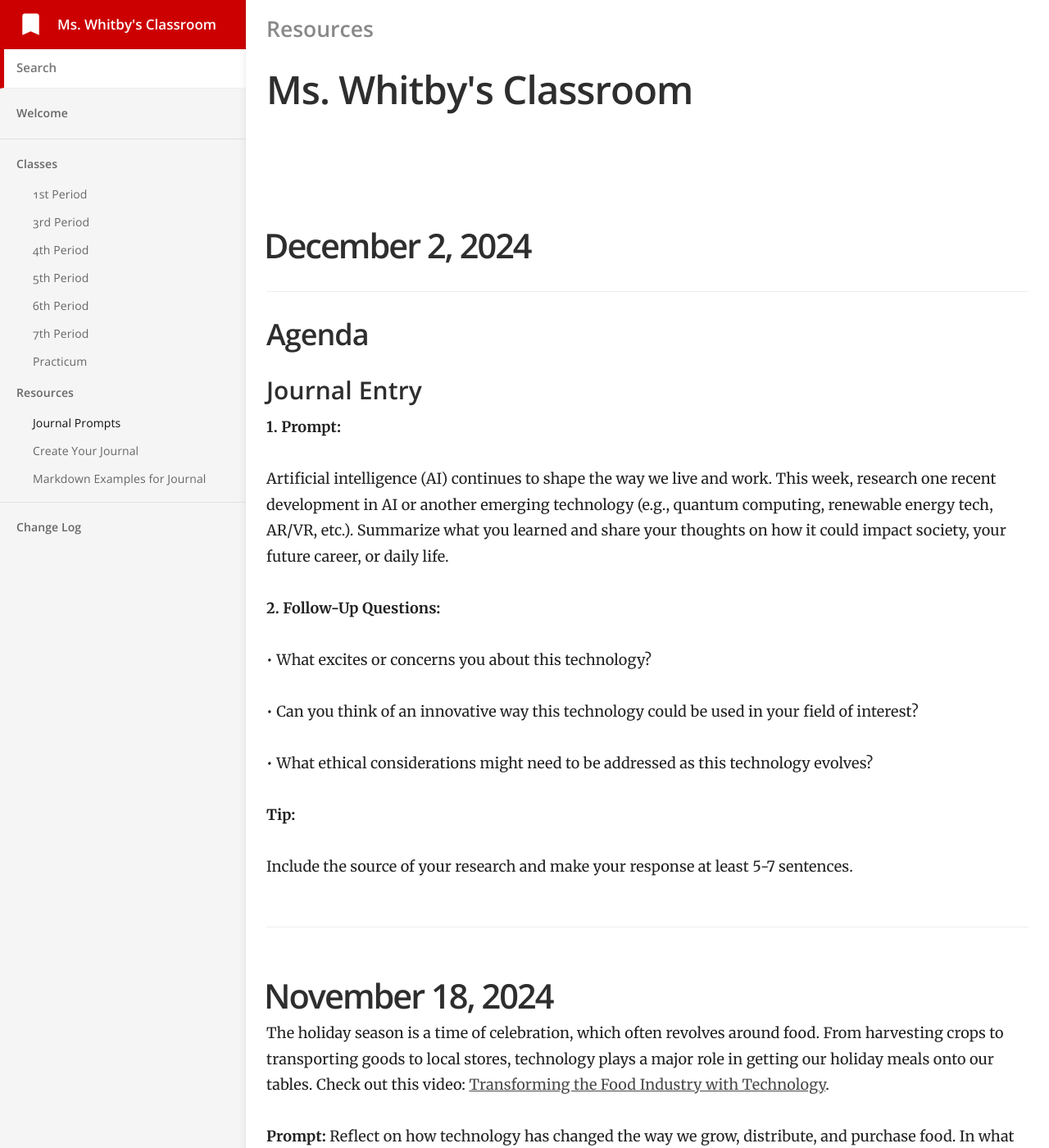
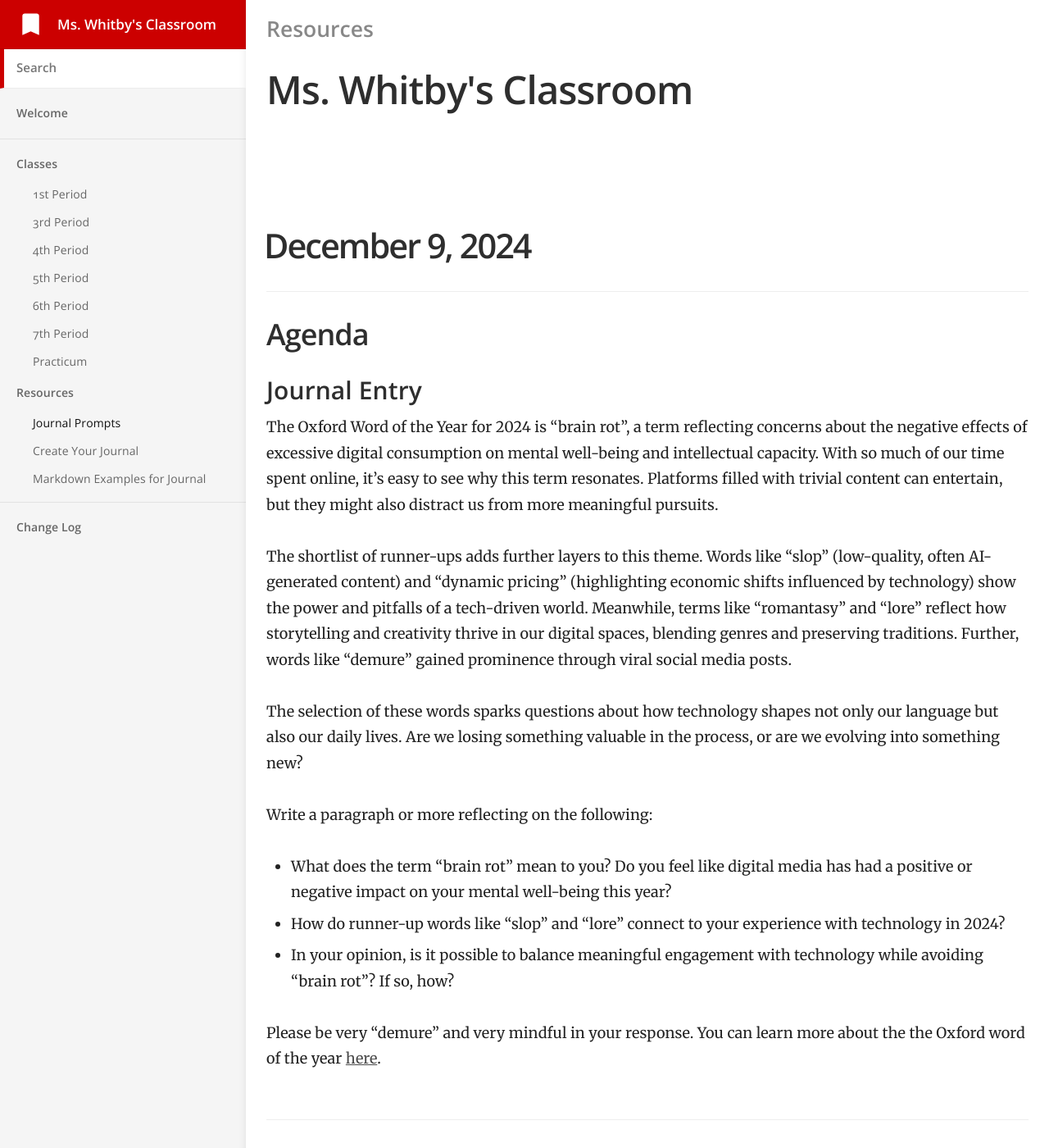
Before and after one commit to mswhitby/classroom, a Jekyll site: the page built from _docs/resources/journal.md, in a window 1280 px wide and 1400 px high. Shown: the whole window at 82% size. Built offline with Jekyll 4.4.1, drawn with Linux system fonts in a browser that asks for light colours.

Commit message:
Update journal.md

```diff
--- a/_docs/resources/journal.md
+++ b/_docs/resources/journal.md
@@ -3,6 +3,28 @@ title: Journal Prompts
 category: Resources
 order: 1
 ---
+
+# December 9, 2024
+
+## Agenda
+
+### Journal Entry
+
+The Oxford Word of the Year for 2024 is “brain rot”, a term reflecting concerns about the negative effects of excessive digital consumption on mental well-being and intellectual capacity. With so much of our time spent online, it’s easy to see why this term resonates. Platforms filled with trivial content can entertain, but they might also distract us from more meaningful pursuits.
+
+The shortlist of runner-ups adds further layers to this theme. Words like “slop” (low-quality, often AI-generated content) and “dynamic pricing” (highlighting economic shifts influenced by technology) show the power and pitfalls of a tech-driven world. Meanwhile, terms like “romantasy” and “lore” reflect how storytelling and creativity thrive in our digital spaces, blending genres and preserving traditions. Further, words like “demure” gained prominence through viral social media posts.
+
+The selection of these words sparks questions about how technology shapes not only our language but also our daily lives. Are we losing something valuable in the process, or are we evolving into something new?
+
+Write a paragraph or more reflecting on the following:
+- What does the term “brain rot” mean to you? Do you feel like digital media has had a positive or negative impact on your mental well-being this year?
+- How do runner-up words like “slop” and “lore” connect to your experience with technology in 2024?
+- In your opinion, is it possible to balance meaningful engagement with technology while avoiding “brain rot”? If so, how?
+
+Please be very “demure” and very mindful in your response. You can learn more about the the Oxford word of the year [here](https://corp.oup.com/word-of-the-year/).
+
+
+----
 
 # December 2, 2024
 
```
